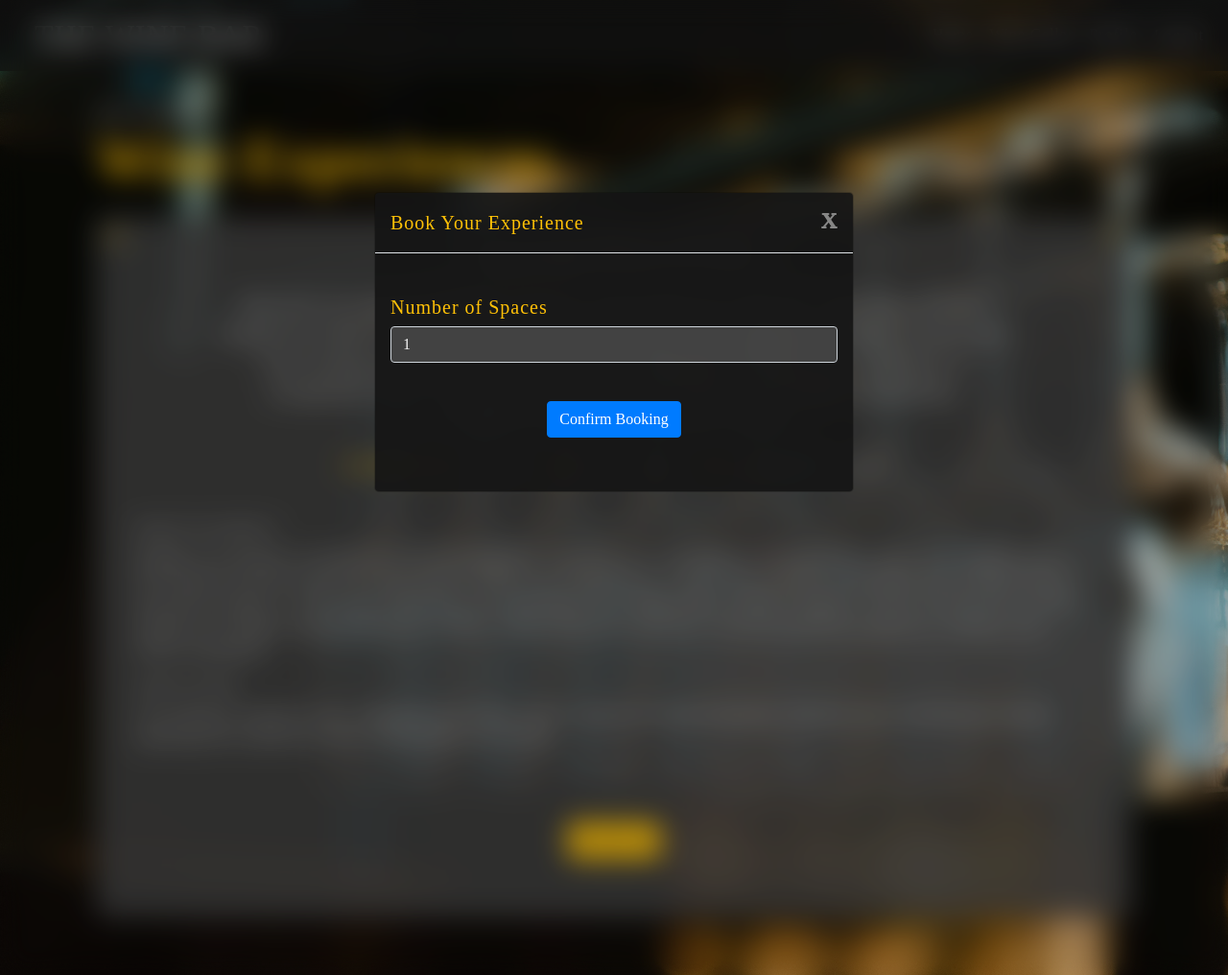
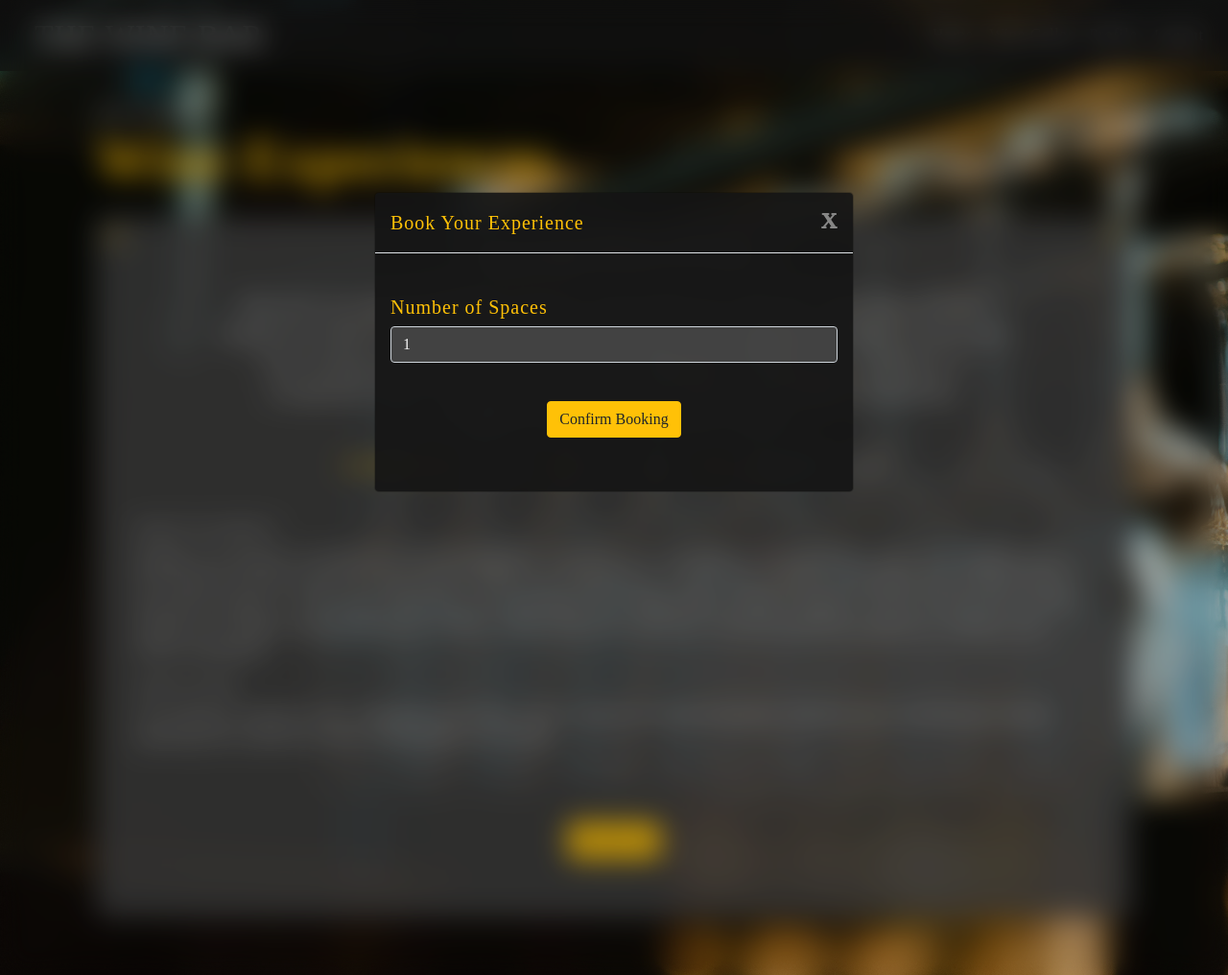
Before and after one commit to TerryLoc/wine-bar-project, a Django app: page /wine_cellar/wine_cellar/ in a window 1280 px wide, after a click on "Book Now". Shown: the whole page at 96% size. Run offline with Django 5.2, Linux system fonts and the light colour scheme; a user stored in the database is signed in; data comes from the database, SQL or seed files in the repository; some libraries are stand-ins or nearby versions; some web fonts are replaced.

Commit message:
Style: adjust buttons class

```diff
--- a/bookings/templates/bookings/wine_cellar.html
+++ b/bookings/templates/bookings/wine_cellar.html
@@ -97,7 +97,7 @@
               <input type="number" class="form-control" id="numSpaces" name="spots_reserved" min="1" value="1" required>
             </div>
             <input type="hidden" id="wineId" name="wine_id">
-            <button type="submit" class="btn btn-primary">Confirm Booking</button>
+            <button type="submit" class="btn btn-warning">Confirm Booking</button>
           </form>
         </div>
       </div>
@@ -116,7 +116,7 @@
         </div>
         <div class="modal-body">
           <div id="confirmationMessage"></div>
-          <a href="{% url 'bookings:profile' %}" class="btn btn-primary">Go to Profile</a>
+          <a href="{% url 'bookings:profile' %}" class="btn btn-warning">Go to Profile</a>
         </div>
       </div>
     </div>
```
